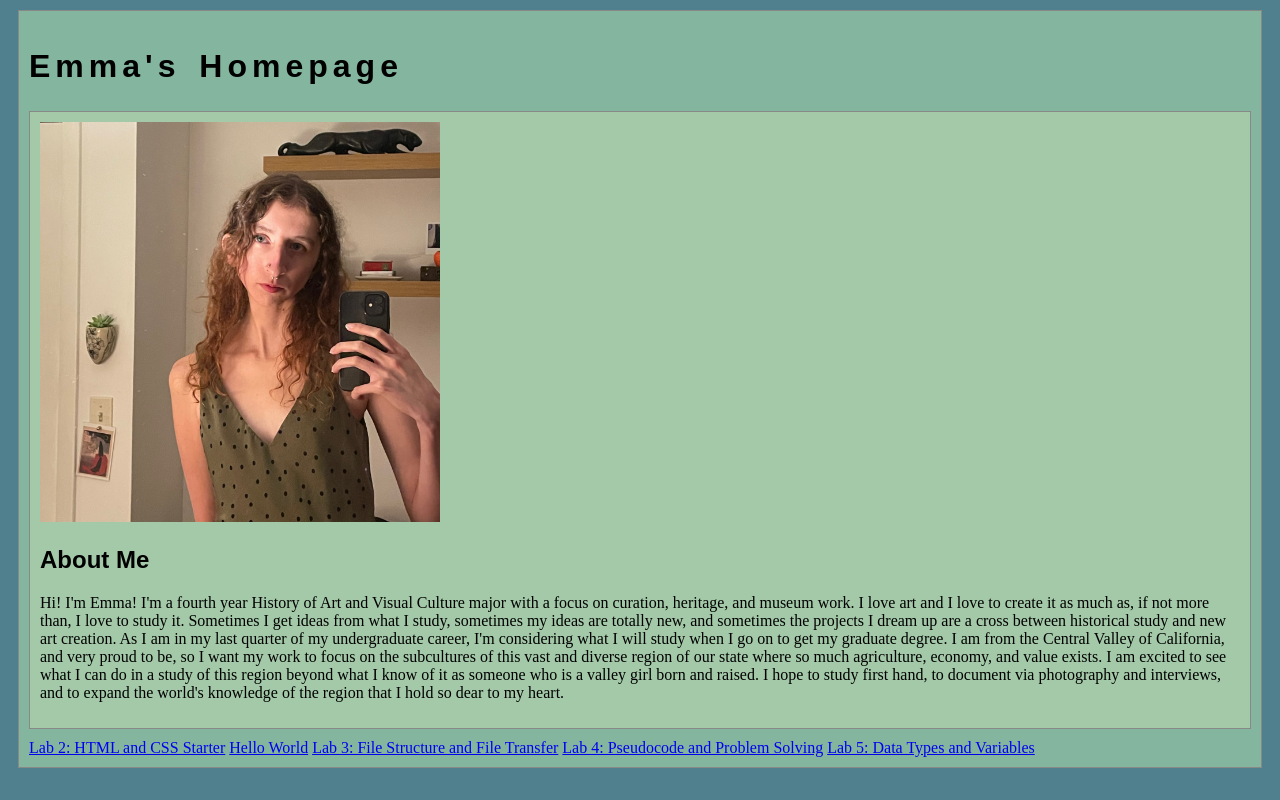
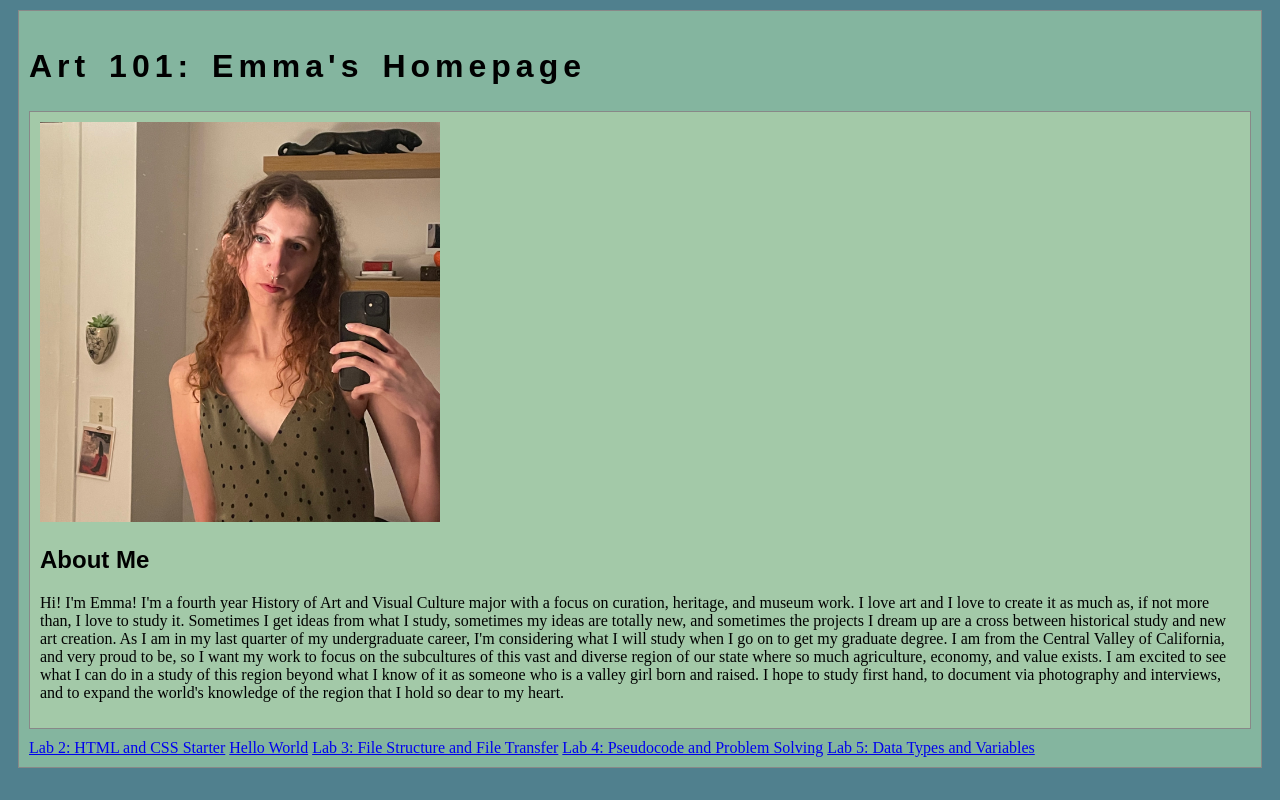
Before and after one commit to evile2001/art101, a plain HTML site: page index.html in a window 1280 px wide. Drawn offline with Linux system fonts and the light colour scheme.

Commit message:
Update index.html

```diff
--- a/index.html
+++ b/index.html
@@ -21,7 +21,7 @@
 	<!-- Style this page by changing the CSS in ../css/site.css or css/lab.css -->
 	<main id="content">
 		<section>
-			<h1>Emma's Homepage</h1>
+			<h1>Art 101: Emma's Homepage</h1>
 			<div class="minor-section">
 					<!-- Note that all filenames use lowercase and no spaces -->
 					<img src="./IMG_1372.jpeg" width="400">
```
